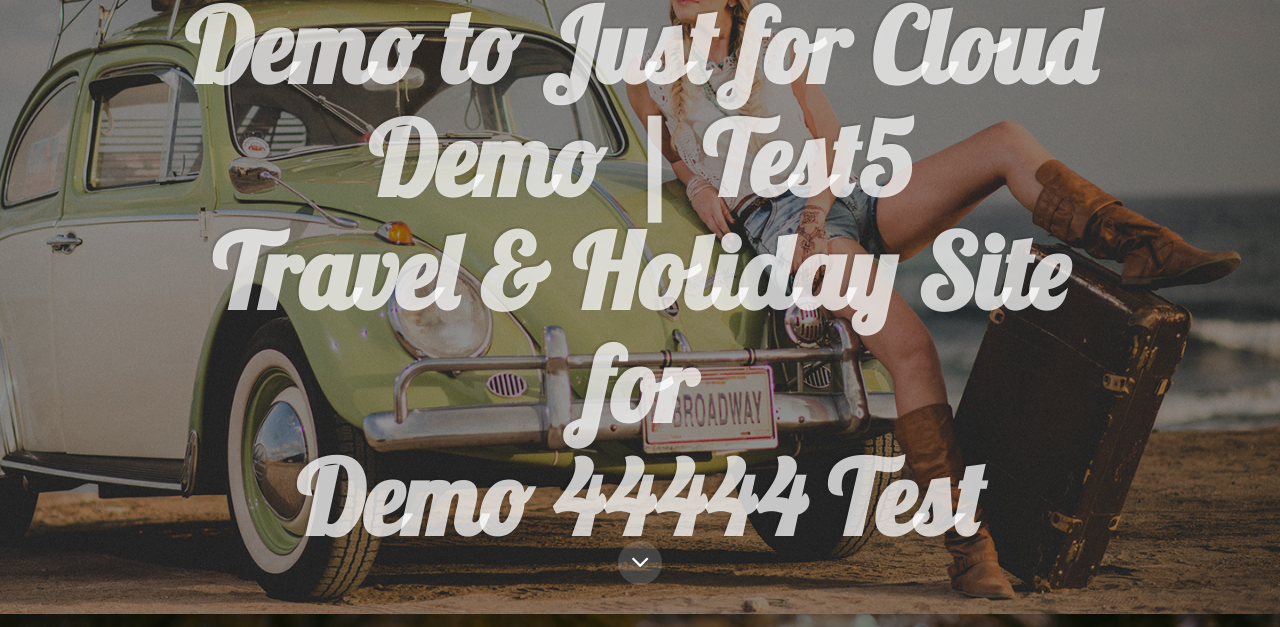
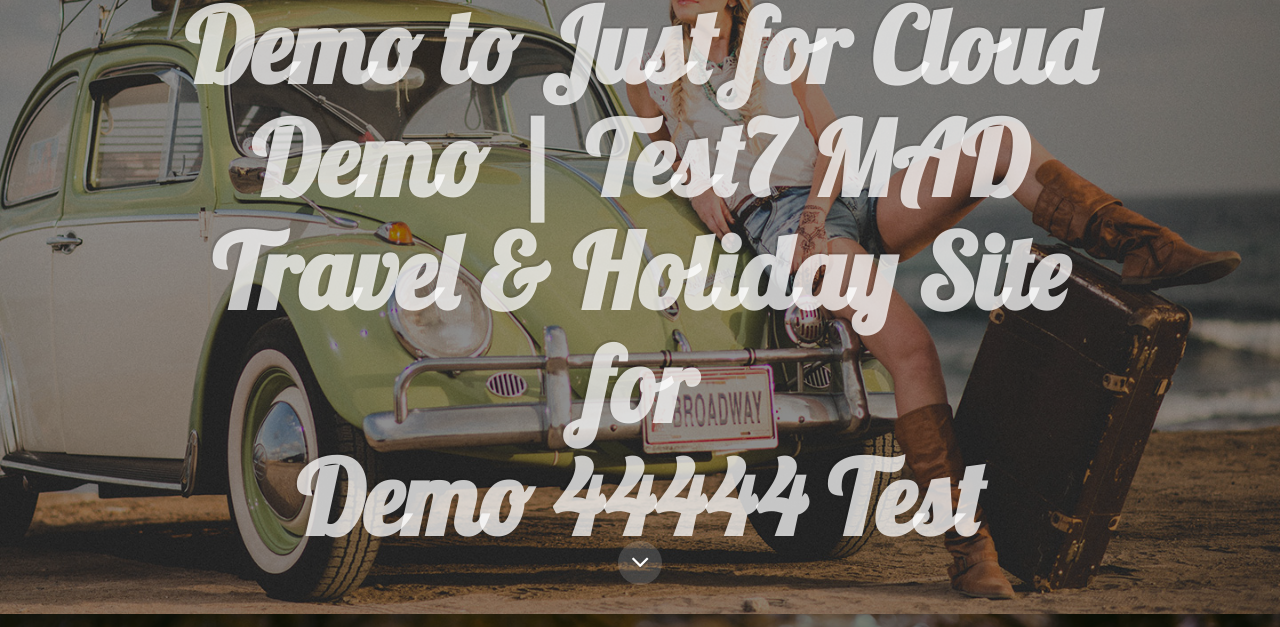
Before and after one commit to AshutoshNI/MAD, a plain HTML site: page index.html in a window 1280 px wide. Shown: the part 186-813 px from the top of the page. Drawn offline with nearby package versions, Linux system fonts and the light colour scheme.

Commit message:
Test-MAD

```diff
--- a/index.html
+++ b/index.html
@@ -35,7 +35,7 @@
 			<section id="banner" class="bg-img" data-bg="banner.jpg">
 				<div class="inner">
 					<header>
-						<h1><b>Demo Purpose Test70 </B> <BR> Demo to Just for Cloud Demo | Test5 </br> Travel & Holiday Site for <br> Demo 44444 Test  </h1>
+						<h1><b>Demo Purpose Test70 </B> <BR> Demo to Just for Cloud Demo | Test7 MAD </br> Travel & Holiday Site for <br> Demo 44444 Test  </h1>
 					</header>
 				</div>
 				<a href="#one" class="more">Learn More</a>
```
